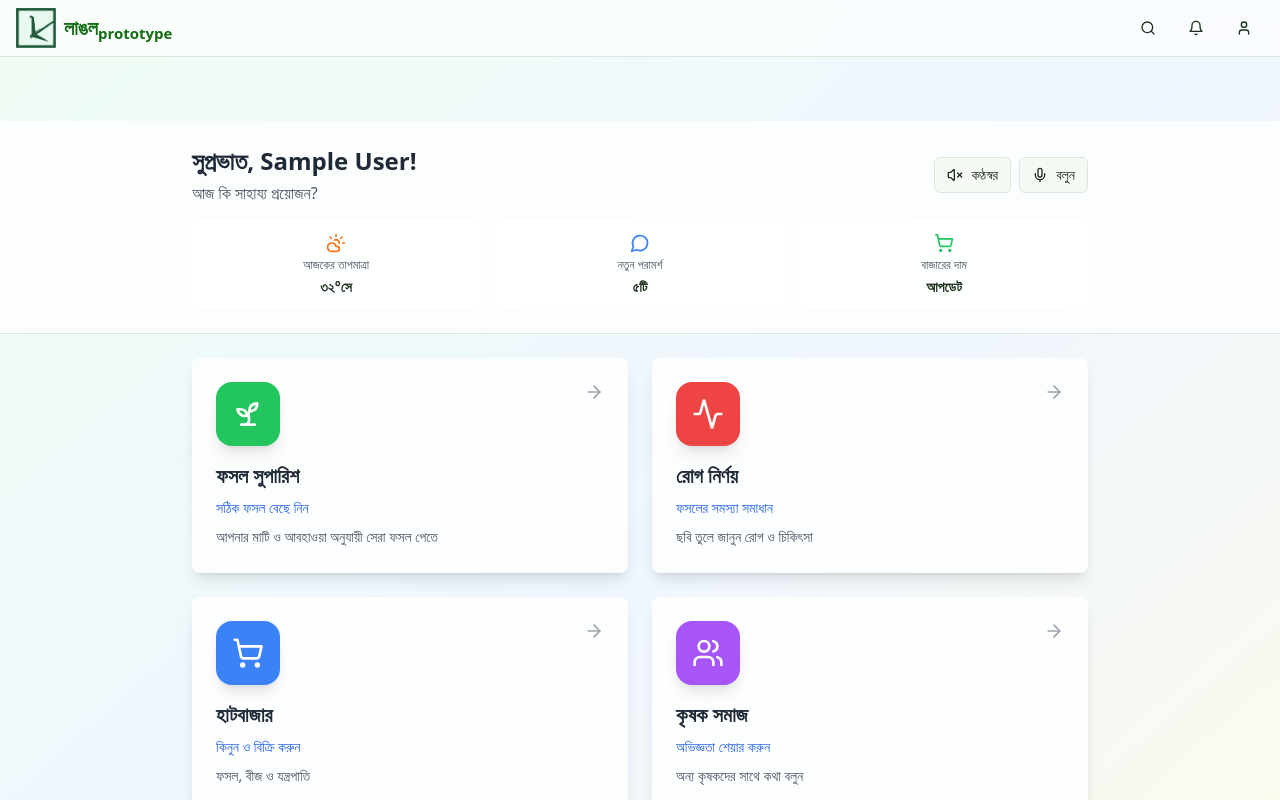
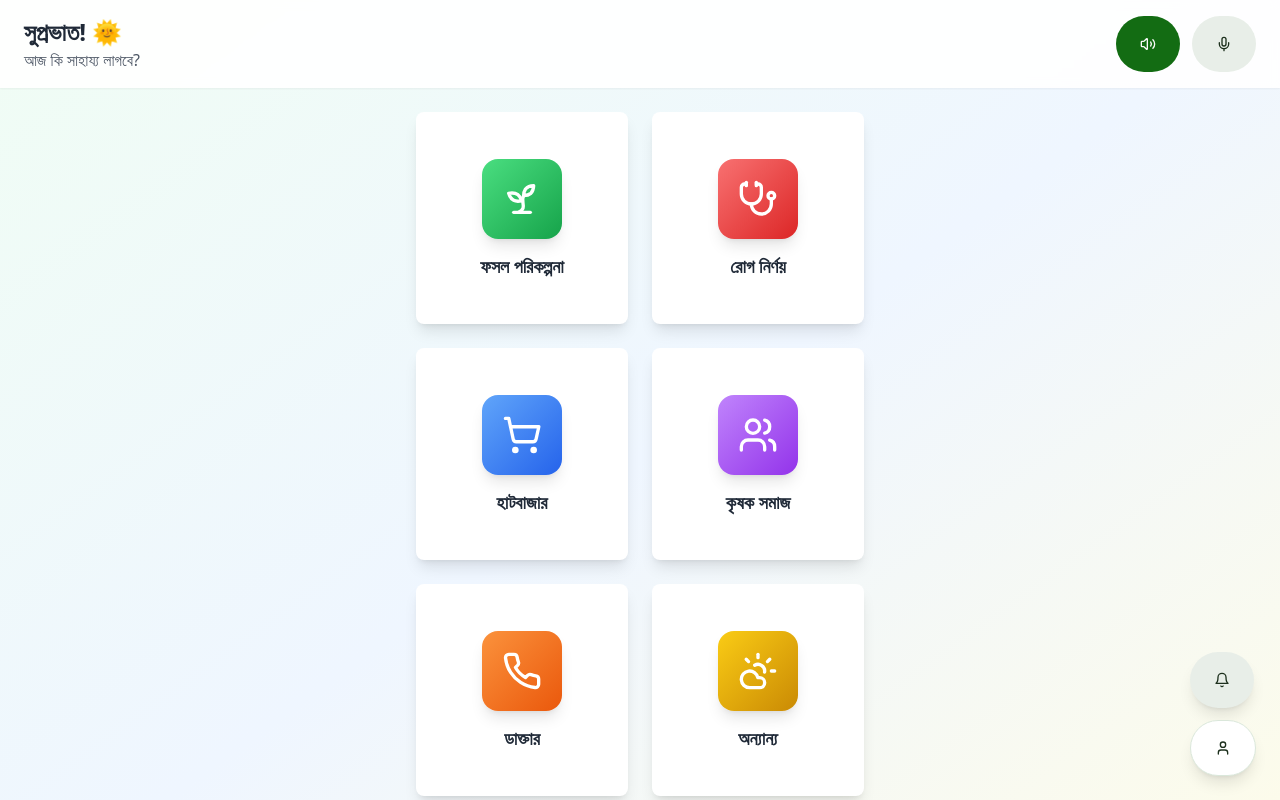
Before and after one commit to 10Maruf/langal-prototype, a React (Vite) app: page / in a window 1280 px wide. Shown: the top 800 px of the page. Built offline with nearby package versions, Linux system fonts and the light colour scheme; sample sign-in values are in the browser's storage.

Commit message:
Refactor farmer dashboard

```diff
--- a/src/pages/FarmerDashboard.tsx
+++ b/src/pages/FarmerDashboard.tsx
@@ -1,32 +1,29 @@
 import { useState } from "react";
-import { Card, CardContent, CardHeader, CardTitle } from "@/components/ui/card";
+import { Card, CardContent } from "@/components/ui/card";
 import { Button } from "@/components/ui/button";
-import { Badge } from "@/components/ui/badge";
 import {
     Mic,
     Volume2,
     VolumeX,
     Sprout,
-    MessageSquare,
     ShoppingCart,
     CloudSun,
-    BookOpen,
     Users,
     Activity,
-    ArrowRight,
-    Play,
-    Pause,
     Phone,
-    MessageCircle
+    Stethoscope,
+    Bell,
+    User
 } from "lucide-react";
 import { useAuth } from "@/contexts/AuthContext";
-import { Header } from "@/components/layout/Header";
 import { useToast } from "@/hooks/use-toast";
+import { useNavigate } from "react-router-dom";
 
 const FarmerDashboard = () => {
     const { user } = useAuth();
     const { toast } = useToast();
-    const [isTTSEnabled, setIsTTSEnabled] = useState(false);
+    const navigate = useNavigate();
+    const [isTTSEnabled, setIsTTSEnabled] = useState(true);
     const [isListening, setIsListening] = useState(false);
 
     // Text-to-Speech function
@@ -34,14 +31,16 @@ const FarmerDashboard = () => {
         if (!isTTSEnabled) return;
 
         if ('speechSynthesis' in window) {
+            window.speechSynthesis.cancel(); // Stop any current speech
             const utterance = new SpeechSynthesisUtterance(text);
-            utterance.lang = 'bn-BD'; // Bengali language
-            utterance.rate = 0.8; // Slower speech for better understanding
+            utterance.lang = 'bn-BD';
+            utterance.rate = 0.7;
+            utterance.volume = 0.9;
             window.speechSynthesis.speak(utterance);
         }
     };
 
-    // Voice recognition function
+    // Voice recognition
     const startListening = () => {
         if ('webkitSpeechRecognition' in window) {
             const recognition = new (window as any).webkitSpeechRecognition();
@@ -63,6 +62,11 @@ const FarmerDashboard = () => {
             };
 
             recognition.start();
+        } else {
+            toast({
+                title: "ভয়েস সাপোর্ট নেই",
+                description: "এই ব্রাউজার ভয়েস কমান্ড সাপোর্ট করে না",
+            });
         }
     };
 
@@ -71,248 +75,207 @@ const FarmerDashboard = () => {
 
         if (lowerCommand.includes('ফসল') || lowerCommand.includes('চাষ')) {
             speakText('ফসল সুপারিশ বিভাগে নিয়ে যাচ্ছি');
-            setTimeout(() => window.location.href = '#crops', 1000);
+            setTimeout(() => navigate('/recommendation'), 1000);
         } else if (lowerCommand.includes('বাজার') || lowerCommand.includes('বিক্রি')) {
             speakText('বাজার বিভাগে নিয়ে যাচ্ছি');
-            setTimeout(() => window.location.href = '#marketplace', 1000);
-        } else if (lowerCommand.includes('পরামর্শ') || lowerCommand.includes('সাহায্য')) {
+            setTimeout(() => navigate('/marketplace'), 1000);
+        } else if (lowerCommand.includes('পরামর্শ') || lowerCommand.includes('ডাক্তার')) {
             speakText('বিশেষজ্ঞ পরামর্শ বিভাগে নিয়ে যাচ্ছি');
-            setTimeout(() => window.location.href = '#consultation', 1000);
+            setTimeout(() => navigate('/consultation'), 1000);
+        } else if (lowerCommand.includes('রোগ') || lowerCommand.includes('সমস্যা')) {
+            speakText('রোগ নির্ণয় বিভাগে নিয়ে যাচ্ছি');
+            setTimeout(() => navigate('/diagnosis'), 1000);
         } else {
-            speakText('দুঃখিত, আমি বুঝতে পারিনি। আবার চেষ্টা করুন।');
+            speakText('দুঃখিত, বুঝতে পারিনি। আবার চেষ্টা করুন।');
         }
     };
 
     const menuItems = [
         {
             id: 'crops',
-            title: 'ফসল সুপারিশ',
-            subtitle: 'সঠিক ফসল বেছে নিন',
-            description: 'আপনার মাটি ও আবহাওয়া অনুযায়ী সেরা ফসল পেতে',
+            title: 'ফসল পরিকল্পনা',
             icon: Sprout,
-            color: 'bg-green-500',
-            hoverColor: 'hover:bg-green-600',
+            bgColor: 'bg-gradient-to-br from-green-400 to-green-600',
             route: '/recommendation',
-            audioText: 'ফসল সুপারিশ - আপনার মাটি ও আবহাওয়া অনুযায়ী সেরা ফসল বেছে নিন'
+            audioText: 'ফসল পরিকল্পনা - কোন ফসল চাষ করবেন তা জানুন'
         },
         {
             id: 'diagnosis',
             title: 'রোগ নির্ণয়',
-            subtitle: 'ফসলের সমস্যা সমাধান',
-            description: 'ছবি তুলে জানুন রোগ ও চিকিৎসা',
-            icon: Activity,
-            color: 'bg-red-500',
-            hoverColor: 'hover:bg-red-600',
+            icon: Stethoscope,
+            bgColor: 'bg-gradient-to-br from-red-400 to-red-600',
             route: '/diagnosis',
-            audioText: 'রোগ নির্ণয় - ফসলের ছবি তুলে জানুন রোগ ও চিকিৎসার উপায়'
+            audioText: 'রোগ নির্ণয় - ফসলের রোগ চিহ্নিত করুন'
         },
         {
             id: 'marketplace',
             title: 'হাটবাজার',
-            subtitle: 'কিনুন ও বিক্রি করুন',
-            description: 'ফসল, বীজ ও যন্ত্রপাতি',
             icon: ShoppingCart,
-            color: 'bg-blue-500',
-            hoverColor: 'hover:bg-blue-600',
+            bgColor: 'bg-gradient-to-br from-blue-400 to-blue-600',
             route: '/marketplace',
-            audioText: 'হাটবাজার - ফসল বিক্রি করুন এবং প্রয়োজনীয় জিনিস কিনুন'
+            audioText: 'হাটবাজার - কিনুন এবং বিক্রি করুন'
         },
         {
             id: 'social',
             title: 'কৃষক সমাজ',
-            subtitle: 'অভিজ্ঞতা শেয়ার করুন',
-            description: 'অন্য কৃষকদের সাথে কথা বলুন',
             icon: Users,
-            color: 'bg-purple-500',
-            hoverColor: 'hover:bg-purple-600',
+            bgColor: 'bg-gradient-to-br from-purple-400 to-purple-600',
             route: '/social-feed',
-            audioText: 'কৃষক সমাজ - অন্য কৃষকদের সাথে অভিজ্ঞতা শেয়ার করুন'
+            audioText: 'কৃষক সমাজ - অন্য কৃষকদের সাথে কথা বলুন'
         },
         {
             id: 'consultation',
-            title: 'বিশেষজ্ঞ পরামর্শ',
-            subtitle: 'ভয়েস কল করুন',
-            description: 'কৃষি বিশেষজ্ঞদের সাথে কথা বলুন',
+            title: 'ডাক্তার',
             icon: Phone,
-            color: 'bg-indigo-500',
-            hoverColor: 'hover:bg-indigo-600',
+            bgColor: 'bg-gradient-to-br from-orange-400 to-orange-600',
             route: '/consultation',
-            audioText: 'বিশেষজ্ঞ পরামর্শ - কৃষি বিশেষজ্ঞদের সাথে সরাসরি কথা বলুন'
+            audioText: 'ডাক্তার - বিশেষজ্ঞদের সাথে কথা বলুন'
         },
         {
             id: 'others',
-            title: 'আরও সেবা',
-            subtitle: 'আবহাওয়া ও সংবাদ',
-            description: 'আবহাওয়ার খবর ও কৃষি সংবাদ',
+            title: 'অন্যান্য',
             icon: CloudSun,
-            color: 'bg-orange-500',
-            hoverColor: 'hover:bg-orange-600',
+            bgColor: 'bg-gradient-to-br from-yellow-400 to-yellow-600',
             route: '/others',
-            audioText: 'আরও সেবা - আবহাওয়ার খবর এবং কৃষি সংবাদ পান'
+            audioText: 'অন্যান্য - আবহাওয়া এবং সংবাদ'
         }
     ];
 
-    const quickStats = [
-        { label: 'আজকের তাপমাত্রা', value: '৩২°সে', icon: CloudSun, color: 'text-orange-500' },
-        { label: 'নতুন পরামর্শ', value: '৫টি', icon: MessageCircle, color: 'text-blue-500' },
-        { label: 'বাজারের দাম', value: 'আপডেট', icon: ShoppingCart, color: 'text-green-500' },
-    ];
-
     const handleMenuClick = (item: typeof menuItems[0]) => {
+        if (isTTSEnabled) {
             speakText(item.audioText);
-        setTimeout(() => {
-            window.location.href = item.route;
-        }, 1500);
+        }
+        setTimeout(() => navigate(item.route), 500);
     };
 
     const toggleTTS = () => {
         setIsTTSEnabled(!isTTSEnabled);
-        const message = !isTTSEnabled ? 'কণ্ঠস্বর চালু করা হয়েছে' : 'কণ্ঠস্বর বন্ধ করা হয়েছে';
+        const message = !isTTSEnabled ? 'কণ্ঠস্বর চালু' : 'কণ্ঠস্বর বন্ধ';
 
         toast({
             title: message,
-            description: !isTTSEnabled ? 'এখন সব লেখা শুনতে পাবেন' : 'কণ্ঠস্বর সেবা বন্ধ',
+            description: !isTTSEnabled ? 'এখন সব শুনতে পাবেন' : 'আওয়াজ বন্ধ',
         });
 
         if (!isTTSEnabled) {
-            speakText(message);
+            setTimeout(() => speakText(message), 100);
         }
     };
 
     return (
         <div className="min-h-screen bg-gradient-to-br from-green-50 via-blue-50 to-yellow-50">
-            <Header />
-
-            <main className="pt-16 pb-8">
-                {/* Welcome Section */}
-                <div className="px-4 py-6 bg-white/80 backdrop-blur-sm border-b">
-                    <div className="max-w-4xl mx-auto">
-                        <div className="flex items-center justify-between mb-4">
+            {/* Simple Header */}
+            <div className="bg-white/90 backdrop-blur-sm shadow-sm">
+                <div className="px-6 py-4">
+                    <div className="flex items-center justify-between">
                         <div>
-                                <h1 className="text-2xl font-bold text-gray-800 mb-1">
-                                    সুপ্রভাত, {user?.name || 'কৃষক ভাই'}!
+                            <h1 className="text-2xl font-bold text-gray-800">
+                                সুপ্রভাত! 🌞
                             </h1>
-                                <p className="text-gray-600">আজ কি সাহায্য প্রয়োজন?</p>
+                            <p className="text-gray-600">আজ কি সাহায্য লাগবে?</p>
                         </div>
 
                         {/* Voice Controls */}
-                            <div className="flex gap-2">
+                        <div className="flex gap-3">
                             <Button
                                 variant={isTTSEnabled ? "default" : "outline"}
-                                    size="sm"
+                                size="lg"
                                 onClick={toggleTTS}
-                                    className="flex items-center gap-2"
+                                className="h-14 w-14 rounded-full"
                             >
-                                    {isTTSEnabled ? <Volume2 className="h-4 w-4" /> : <VolumeX className="h-4 w-4" />}
-                                    <span className="hidden sm:inline">কণ্ঠস্বর</span>
+                                {isTTSEnabled ?
+                                    <Volume2 className="h-6 w-6" /> :
+                                    <VolumeX className="h-6 w-6" />
+                                }
                             </Button>
 
                             <Button
-                                    variant={isListening ? "destructive" : "outline"}
-                                    size="sm"
+                                variant={isListening ? "destructive" : "secondary"}
+                                size="lg"
                                 onClick={startListening}
                                 disabled={isListening}
-                                    className="flex items-center gap-2"
+                                className="h-14 w-14 rounded-full"
                             >
-                                    <Mic className={`h-4 w-4 ${isListening ? 'animate-pulse' : ''}`} />
-                                    <span className="hidden sm:inline">
-                                        {isListening ? 'শুনছি...' : 'বলুন'}
-                                    </span>
+                                <Mic className={`h-6 w-6 ${isListening ? 'animate-pulse' : ''}`} />
                             </Button>
                         </div>
-                        </div>
-
-                        {/* Quick Stats */}
-                        <div className="grid grid-cols-3 gap-4">
-                            {quickStats.map((stat, index) => (
-                                <div key={index} className="bg-white/60 rounded-lg p-3 text-center">
-                                    <stat.icon className={`h-5 w-5 mx-auto mb-1 ${stat.color}`} />
-                                    <p className="text-xs text-gray-600 mb-1">{stat.label}</p>
-                                    <p className="font-semibold text-sm">{stat.value}</p>
-                                </div>
-                            ))}
                     </div>
                 </div>
             </div>
 
-                {/* Main Menu */}
-                <div className="px-4 py-6">
-                    <div className="max-w-4xl mx-auto">
-                        <div className="grid grid-cols-1 md:grid-cols-2 gap-6">
+            {/* Main Menu Grid */}
+            <div className="p-6">
+                <div className="grid grid-cols-2 gap-6 max-w-md mx-auto">
                     {menuItems.map((item) => {
                         const IconComponent = item.icon;
 
                         return (
                             <Card
                                 key={item.id}
-                                        className="cursor-pointer transition-all duration-300 hover:shadow-xl hover:scale-105 border-0 shadow-lg bg-white/80 backdrop-blur-sm overflow-hidden group"
+                                className="cursor-pointer transition-all duration-200 hover:scale-105 active:scale-95 border-0 shadow-lg overflow-hidden"
                                 onClick={() => handleMenuClick(item)}
                                 onMouseEnter={() => isTTSEnabled && speakText(item.title)}
                             >
-                                        <CardContent className="p-6">
-                                            <div className="flex items-start justify-between mb-4">
-                                                <div className={`${item.color} ${item.hoverColor} w-16 h-16 rounded-2xl flex items-center justify-center transition-all duration-300 group-hover:scale-110 shadow-lg`}>
-                                                    <IconComponent className="h-8 w-8 text-white" />
-                                                </div>
-                                                <ArrowRight className="h-5 w-5 text-gray-400 group-hover:text-gray-600 transition-colors" />
+                                <CardContent className="p-0">
+                                    <div className="aspect-square flex flex-col items-center justify-center text-center">
+                                        {/* Large Colorful Icon */}
+                                        <div className={`${item.bgColor} w-20 h-20 rounded-2xl flex items-center justify-center mb-4 shadow-lg`}>
+                                            <IconComponent className="h-10 w-10 text-white" />
                                         </div>
 
-                                            <div className="space-y-2">
-                                                <h3 className="text-xl font-bold text-gray-800 group-hover:text-gray-900">
+                                        {/* Simple Title */}
+                                        <h3 className="text-lg font-bold text-gray-800 px-2 leading-tight">
                                             {item.title}
                                         </h3>
-                                                <p className="text-sm font-medium text-blue-600">
-                                                    {item.subtitle}
-                                                </p>
-                                                <p className="text-sm text-gray-600 leading-relaxed">
-                                                    {item.description}
-                                                </p>
                                     </div>
-
-                                            {/* Audio Play Button */}
-                                            {isTTSEnabled && (
-                                                <Button
-                                                    variant="ghost"
-                                                    size="sm"
-                                                    className="mt-3 opacity-0 group-hover:opacity-100 transition-opacity"
-                                                    onClick={(e) => {
-                                                        e.stopPropagation();
-                                                        speakText(item.audioText);
-                                                    }}
-                                                >
-                                                    <Play className="h-3 w-3 mr-1" />
-                                                    শুনুন
-                                                </Button>
-                                            )}
                                 </CardContent>
                             </Card>
                         );
                     })}
                 </div>
             </div>
-                </div>
 
-                {/* Voice Help Guide */}
+            {/* Voice Help */}
             {isTTSEnabled && (
-                    <div className="px-4 pb-6">
-                        <div className="max-w-4xl mx-auto">
-                            <Card className="bg-blue-50 border-blue-200">
+                <div className="px-6 pb-6">
+                    <Card className="bg-blue-50/80 border-blue-200 max-w-md mx-auto">
                         <CardContent className="p-4">
-                                    <div className="flex items-start gap-3">
-                                        <Mic className="h-5 w-5 text-blue-600 mt-1" />
+                            <div className="flex items-center gap-3">
+                                <Mic className="h-5 w-5 text-blue-600" />
                                 <div>
-                                            <h4 className="font-semibold text-blue-900 mb-1">কণ্ঠস্বর নির্দেশনা</h4>
-                                            <p className="text-sm text-blue-700">
-                                                "ফসল", "বাজার", "পরামর্শ" - এই শব্দগুলো বলে সরাসরি সেই বিভাগে যান
+                                    <p className="text-sm font-medium text-blue-900 mb-1">
+                                        🎤 কথা বলুন
+                                    </p>
+                                    <p className="text-xs text-blue-700">
+                                        "ফসল", "বাজার", "ডাক্তার" বলুন
                                     </p>
                                 </div>
                             </div>
                         </CardContent>
                     </Card>
                 </div>
+            )}
+
+            {/* Quick Access */}
+            <div className="fixed bottom-6 right-6 flex flex-col gap-3">
+                <Button
+                    variant="secondary"
+                    size="lg"
+                    className="h-14 w-14 rounded-full shadow-lg"
+                    onClick={() => navigate('/notifications')}
+                >
+                    <Bell className="h-6 w-6" />
+                </Button>
+
+                <Button
+                    variant="outline"
+                    size="lg"
+                    className="h-14 w-14 rounded-full shadow-lg bg-white"
+                    onClick={() => navigate('/profile')}
+                >
+                    <User className="h-6 w-6" />
+                </Button>
             </div>
-                )}
-            </main>
         </div>
     );
 };
```
Lines whose indentation alone changed are shown as unchanged.
